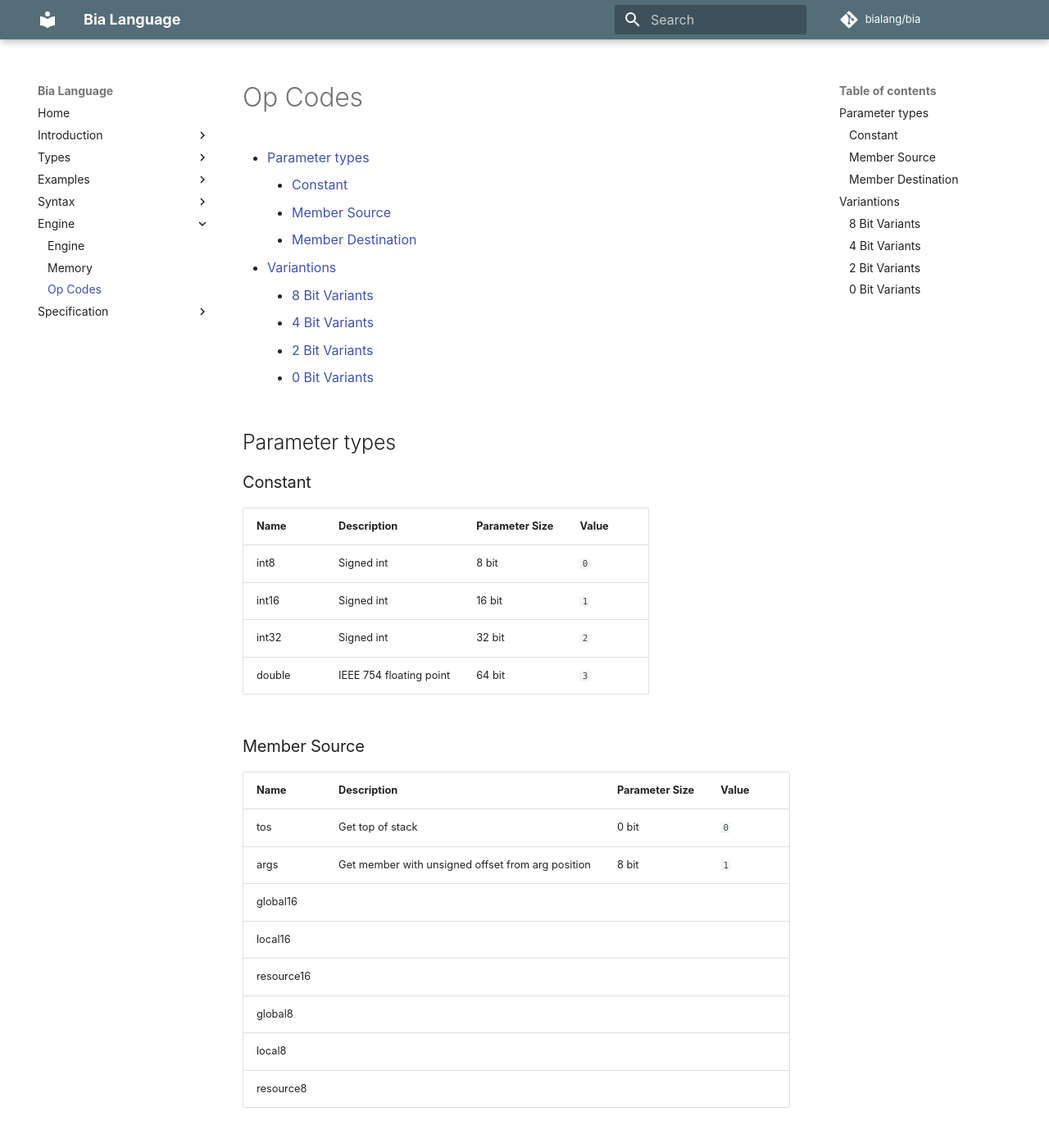
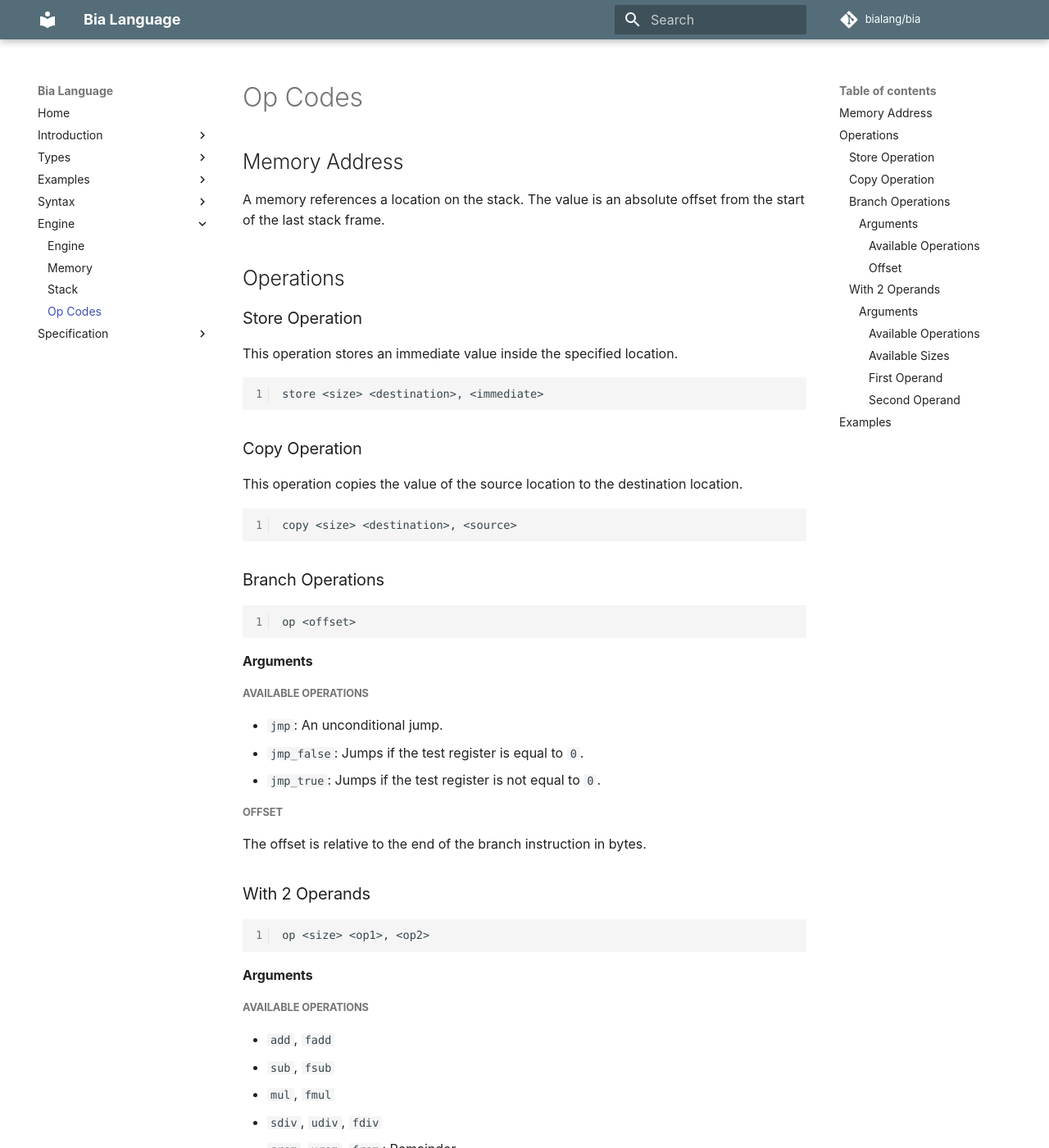
Before and after one commit to bialang/bia-wiki, an MkDocs documentation site: the page built from docs/Engine/Op Codes.md, in a window 1280 px wide and 1400 px high. Shown: the whole window at 82% size. Built offline with MkDocs 1.6.1 and Material for MkDocs 9.7.7, drawn with Linux system fonts in a browser that asks for light colours; comment, search, counter and statistics services are not loaded; some of the changed text lies outside the part shown.

Commit message:
Update op codes

````diff
--- a/docs/Engine/Op Codes.md
+++ b/docs/Engine/Op Codes.md
@@ -1,78 +1,77 @@
 # Op Codes
+## Memory Address
+A memory references a location on the stack. The value is an absolute offset from the start of the last stack frame.
 
-- [Parameter types](#parameter-types)
-	- [Constant](#constant)
-	- [Member Source](#member-source)
-	- [Member Destination](#member-destination)
-- [Variantions](#variantions)
-	- [8 Bit Variants](#8-bit-variants)
-	- [4 Bit Variants](#4-bit-variants)
-	- [2 Bit Variants](#2-bit-variants)
-	- [0 Bit Variants](#0-bit-variants)
+## Operations
+### Store Operation
+This operation stores an immediate value inside the specified location.
 
-## Parameter types
+```
+store <size> <destination>, <immediate>
+```
 
-### Constant
+### Copy Operation
+This operation copies the value of the source location to the destination location.
 
-| Name   | Description             | Parameter Size | Value |
-| ------ | ----------------------- | -------------- | ----- |
-| int8   | Signed int              | 8 bit          | `0`   |
-| int16  | Signed int              | 16 bit         | `1`   |
-| int32  | Signed int              | 32 bit         | `2`   |
-| double | IEEE 754 floating point | 64 bit         | `3`   |
+```
+copy <size> <destination>, <source>
+```
 
-### Member Source
+### Branch Operations
+```
+op <offset>
+```
 
-| Name       | Description                                       | Parameter Size | Value |
-| ---------- | ------------------------------------------------- | -------------- | ----- |
-| tos        | Get top of stack                                  | 0 bit          | `0`   |
-| args       | Get member with unsigned offset from arg position | 8 bit          | `1`   |
-| global16   |
-| local16    |
-| resource16 |
-| global8    |
-| local8     |
-| resource8  |
+#### Arguments
+##### Available Operations
+- `jmp`: An unconditional jump.
+- `jmp_false`: Jumps if the test register is equal to `0`.
+- `jmp_true`: Jumps if the test register is not equal to `0`.
 
-### Member Destination
+##### Offset
+The offset is relative to the end of the branch instruction in bytes.
 
-| Name     | Description          | Parameter Size | Value |
-| -------- | -------------------- | -------------- | ----- |
-| tos      | Push on top of stack | 0 bit          | `0`   |
-| global16 |
-| local16  |
-| global8  |
-| local8   |
+### With 2 Operands
+```
+op <size> <op1>, <op2>
+```
 
-## Variantions
+#### Arguments
+##### Available Operations
+- `add`, `fadd`
+- `sub`, `fsub`
+- `mul`, `fmul`
+- `sdiv`, `udiv`, `fdiv`
+- `srem`, `urem`, `frem`: Remainder.
+- `and`, `or`, `xor`: Bitwise operations.
+- `eq`, `neq`, `lt`, `leq`, `gt`, `geq`: All standard comparison functions that yield a boolean. The final result is stored inside the test register.
 
-### 8 Bit Variants
+##### Available Sizes
+- `8`, `16`, `32`, `64`
 
-| Op Code     | 1. Parameter          | 2. Parameter       | 3. Parameter       |
-| ----------- | --------------------- | ------------------ | ------------------ |
-| instantiate | constant              | member destination | *n/a*              |
-| invoke      | uint8 parameter count | member source      | member destination |
-| refer       | member source         | member destination | *n/a*              |
-| copy        | member source         | member destination | *n/a*              |
+##### First Operand
+*op1* must be a memory address. The result of the operation is store here if not specified otherwise.
 
-### 4 Bit Variants
+##### Second Operand
+*op2* must be either a memory address or an immediate.
 
-| Op Code     | 1. Parameter          | 2. Parameter  |
-| ----------- | --------------------- | ------------- |
-| invoke_void | uint8 parameter count | member source |
-| test        | member source         | *n/a*         |
+## Examples
+The following examples demonstrate the use of the op codes. The actual compiler may optimize the code.
 
-### 2 Bit Variants
+In Bia:
 
-| Op Code    | 1. Parameter |
-| ---------- | ------------ |
-| jump       | offset       |
-| jump_true  | offset       |
-| jump_false | offset       |
+```bia
+let x = 0
+let y = x + 0
+let z = 1 + y
+```
 
-### 0 Bit Variants
+```
+store 32 x, 0
 
-| Op Code     |
-| ----------- |
-| return_void |
-| test_top    |
+cp 32 y, x
+add 32 y, 0
+
+store 32 z, 1
+add 32 z, y
+```
--- a/mkdocs.yml
+++ b/mkdocs.yml
@@ -39,6 +39,7 @@ nav:
   - Engine:
     - Engine: Engine/Engine.md
     - Memory: Engine/Memory.md
+    - Stack: Engine/Stack.md
     - Op Codes: Engine/Op Codes.md
   - Specification:
     - Variables: Specification/Variables.md
````
Also changed, not shown: docs/Engine/Stack.md (added, +4 -0 lines).
